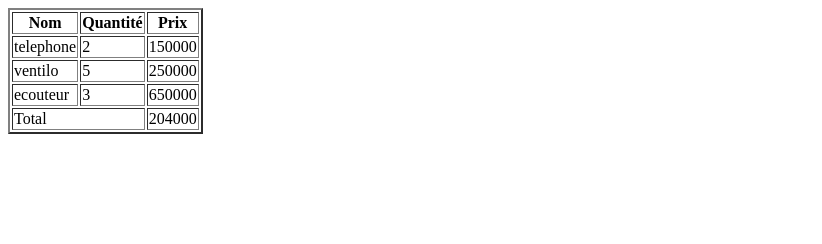
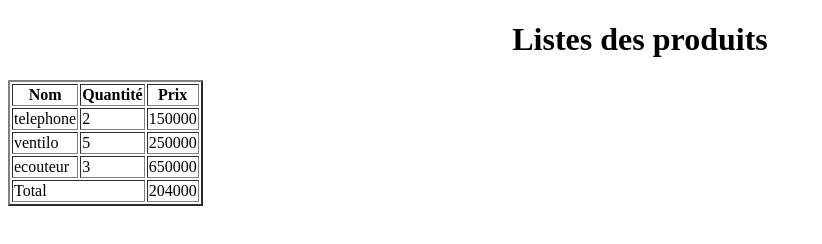
Before and after one commit to kalikaba9/tache-01-Bakeli, a plain HTML site: page index.html in a window 1280 px wide. Shown: the whole page, without its empty margins (0-822 px from the left). Drawn offline with Linux system fonts and the light colour scheme.

Commit message:
add title for the table

```diff
--- a/index.html
+++ b/index.html
@@ -6,6 +6,9 @@
     <title>Document</title>
 </head>
 <body>
+    <center>
+        <h1>Listes des produits</h1>
+    </center>
     <table border="2">
         <thead>
             <tr>
```
